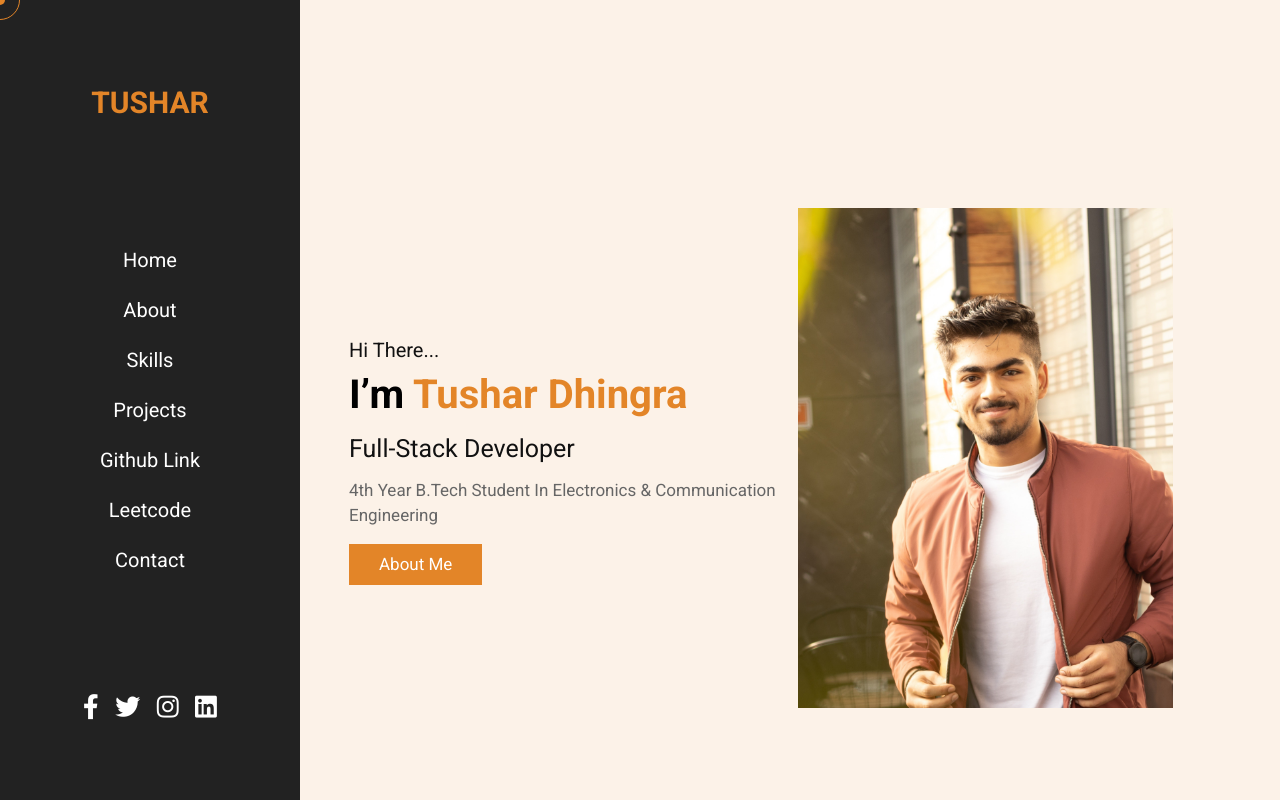
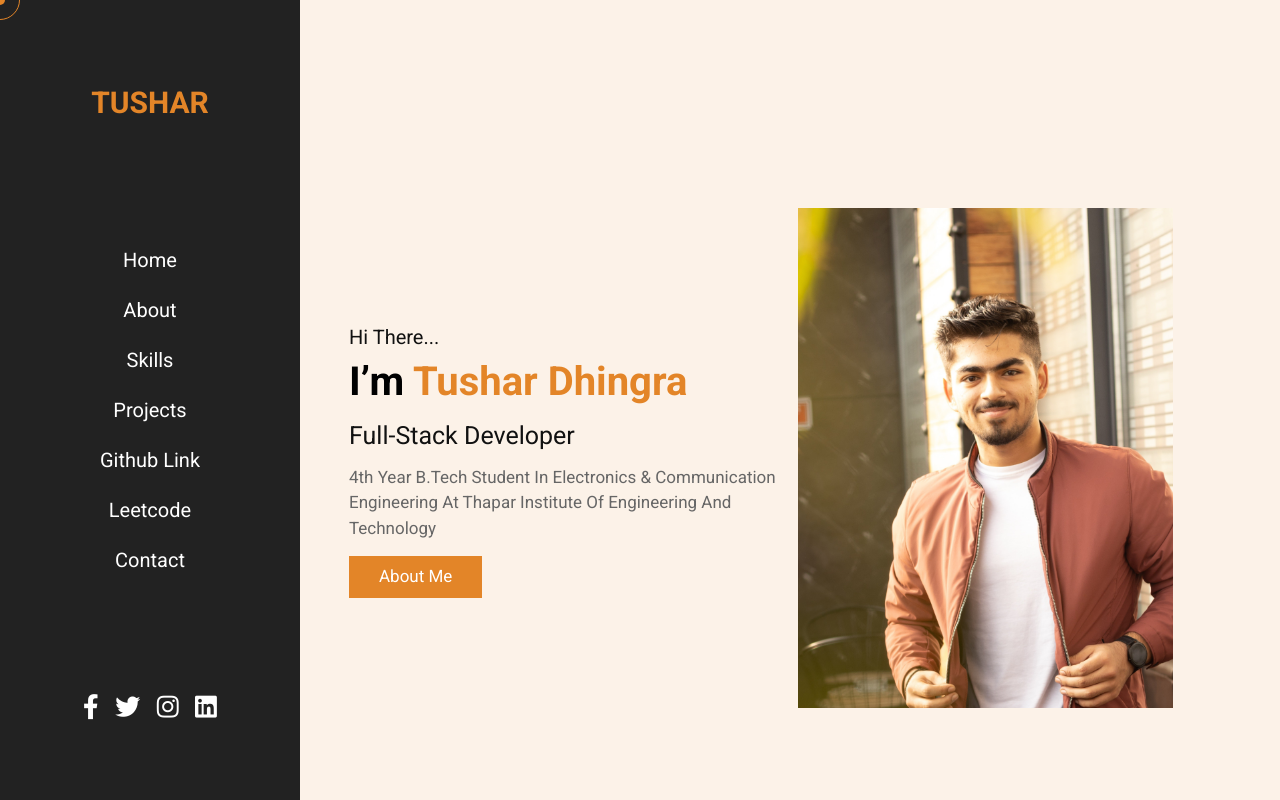
Before and after one commit to CodewithTusharD/MyPortfolio, a plain HTML site: page indexPage.html in a window 1280 px wide. Shown: the top 800 px of the page. Drawn offline with Linux system fonts and the light colour scheme.

Commit message:
indexPage.html

```diff
--- a/indexPage.html
+++ b/indexPage.html
@@ -58,7 +58,7 @@
         <span class="hi"> Hi there... </span>
         <h1 style="font-size: 4rem;">I’m <span style="color: #e38528;">Tushar Dhingra</span></h1>
         <p class="info">Full-Stack developer </p>
-        <p class="text">4th Year B.Tech Student in Electronics & Communication Engineering</p>
+        <p class="text">4th Year B.Tech Student in Electronics & Communication Engineering at Thapar Institute of Engineering And Technology</p>
         <a href="#about" class="btn">About Me</a>
     </div>
 
```
